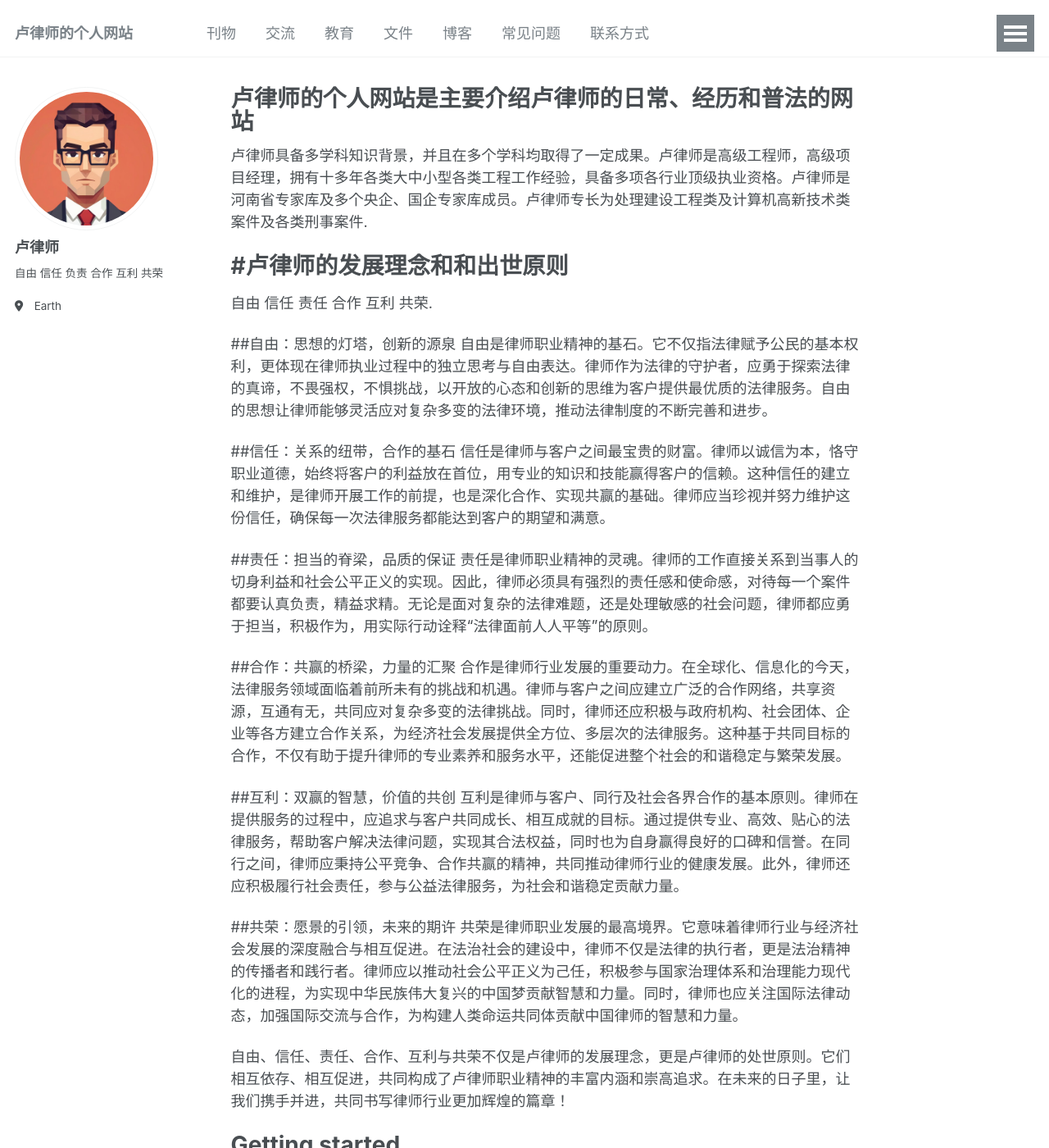
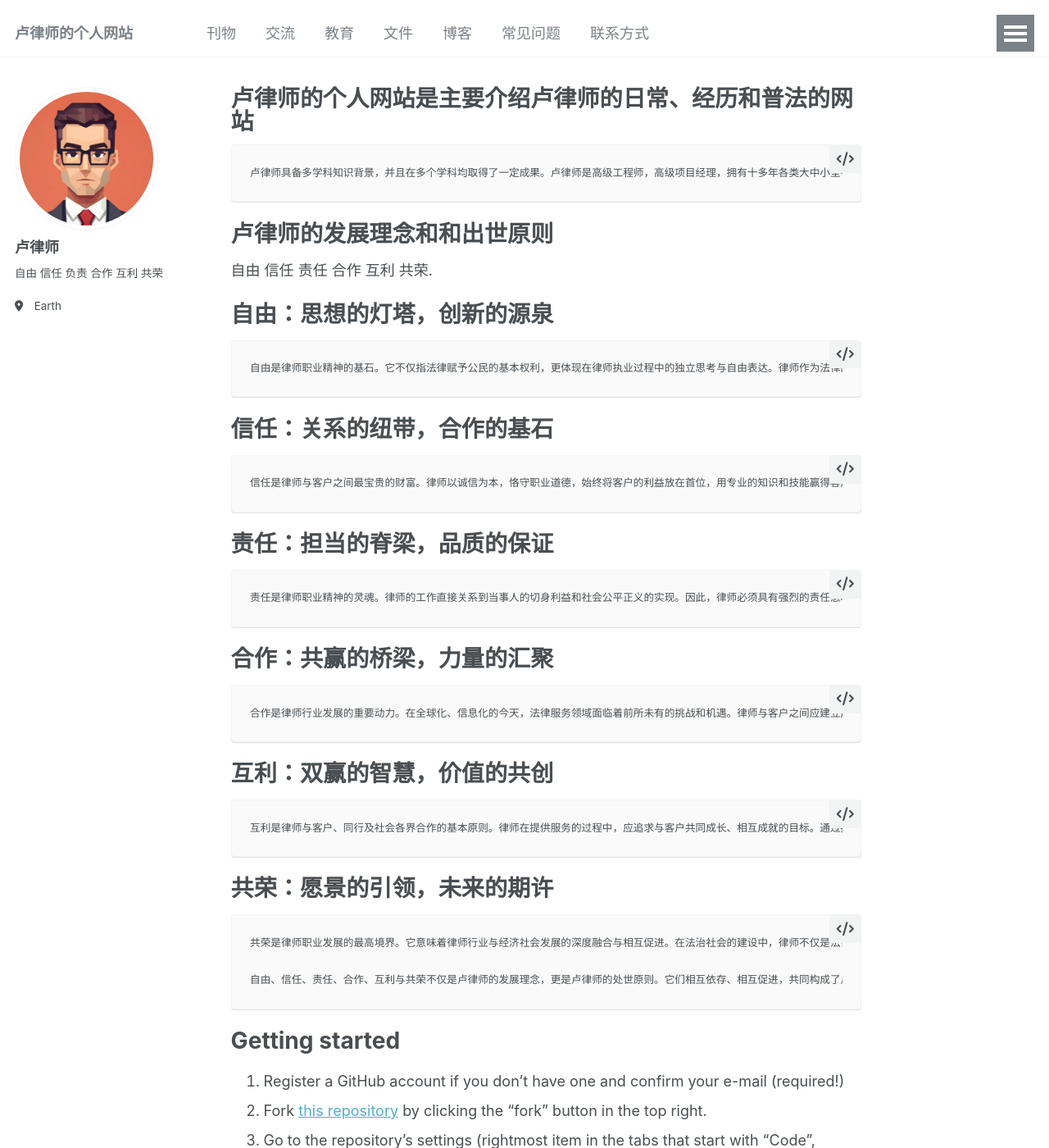
Before and after one commit to LULAWOFFICE/LULAWOFFICE.github.io, a Jekyll site: the page built from _pages/about.md, in a window 1280 px wide and 1400 px high. Shown: the whole window at 82% size. Built offline with Jekyll 4.4.1, drawn with Linux system fonts in a browser that asks for light colours.

```diff
--- a/_pages/about.md
+++ b/_pages/about.md
@@ -7,31 +7,37 @@ redirect_from:
   - /about.html
 ---
 
-卢律师具备多学科知识背景，并且在多个学科均取得了一定成果。卢律师是高级工程师，高级项目经理，拥有十多年各类大中小型各类工程工作经验，具备多项各行业顶级执业资格。卢律师是河南省专家库及多个央企、国企专家库成员。卢律师专长为处理建设工程类及计算机高新技术类案件及各类刑事案件.
+    卢律师具备多学科知识背景，并且在多个学科均取得了一定成果。卢律师是高级工程师，高级项目经理，拥有十多年各类大中小型各类工程工作经验，具备多项各行业顶级执业资格。卢律师是河南省专家库及多个央企、国企专家库成员。卢律师专长为处理建设工程类及计算机高新技术类案件及各类刑事案件.
 
-#卢律师的发展理念和和出世原则
+卢律师的发展理念和和出世原则
 ======
 自由 信任 责任 合作 互利 共荣.
 
-##自由：思想的灯塔，创新的源泉
-自由是律师职业精神的基石。它不仅指法律赋予公民的基本权利，更体现在律师执业过程中的独立思考与自由表达。律师作为法律的守护者，应勇于探索法律的真谛，不畏强权，不惧挑战，以开放的心态和创新的思维为客户提供最优质的法律服务。自由的思想让律师能够灵活应对复杂多变的法律环境，推动法律制度的不断完善和进步。
+自由：思想的灯塔，创新的源泉
+======
+    自由是律师职业精神的基石。它不仅指法律赋予公民的基本权利，更体现在律师执业过程中的独立思考与自由表达。律师作为法律的守护者，应勇于探索法律的真谛，不畏强权，不惧挑战，以开放的心态和创新的思维为客户提供最优质的法律服务。自由的思想让律师能够灵活应对复杂多变的法律环境，推动法律制度的不断完善和进步。
 
-##信任：关系的纽带，合作的基石
-信任是律师与客户之间最宝贵的财富。律师以诚信为本，恪守职业道德，始终将客户的利益放在首位，用专业的知识和技能赢得客户的信赖。这种信任的建立和维护，是律师开展工作的前提，也是深化合作、实现共赢的基础。律师应当珍视并努力维护这份信任，确保每一次法律服务都能达到客户的期望和满意。
+信任：关系的纽带，合作的基石
+======
+    信任是律师与客户之间最宝贵的财富。律师以诚信为本，恪守职业道德，始终将客户的利益放在首位，用专业的知识和技能赢得客户的信赖。这种信任的建立和维护，是律师开展工作的前提，也是深化合作、实现共赢的基础。律师应当珍视并努力维护这份信任，确保每一次法律服务都能达到客户的期望和满意。
 
-##责任：担当的脊梁，品质的保证
-责任是律师职业精神的灵魂。律师的工作直接关系到当事人的切身利益和社会公平正义的实现。因此，律师必须具有强烈的责任感和使命感，对待每一个案件都要认真负责，精益求精。无论是面对复杂的法律难题，还是处理敏感的社会问题，律师都应勇于担当，积极作为，用实际行动诠释“法律面前人人平等”的原则。
+责任：担当的脊梁，品质的保证
+======
+    责任是律师职业精神的灵魂。律师的工作直接关系到当事人的切身利益和社会公平正义的实现。因此，律师必须具有强烈的责任感和使命感，对待每一个案件都要认真负责，精益求精。无论是面对复杂的法律难题，还是处理敏感的社会问题，律师都应勇于担当，积极作为，用实际行动诠释“法律面前人人平等”的原则。
 
-##合作：共赢的桥梁，力量的汇聚
-合作是律师行业发展的重要动力。在全球化、信息化的今天，法律服务领域面临着前所未有的挑战和机遇。律师与客户之间应建立广泛的合作网络，共享资源，互通有无，共同应对复杂多变的法律挑战。同时，律师还应积极与政府机构、社会团体、企业等各方建立合作关系，为经济社会发展提供全方位、多层次的法律服务。这种基于共同目标的合作，不仅有助于提升律师的专业素养和服务水平，还能促进整个社会的和谐稳定与繁荣发展。
+合作：共赢的桥梁，力量的汇聚
+======
+    合作是律师行业发展的重要动力。在全球化、信息化的今天，法律服务领域面临着前所未有的挑战和机遇。律师与客户之间应建立广泛的合作网络，共享资源，互通有无，共同应对复杂多变的法律挑战。同时，律师还应积极与政府机构、社会团体、企业等各方建立合作关系，为经济社会发展提供全方位、多层次的法律服务。这种基于共同目标的合作，不仅有助于提升律师的专业素养和服务水平，还能促进整个社会的和谐稳定与繁荣发展。
 
-##互利：双赢的智慧，价值的共创
-互利是律师与客户、同行及社会各界合作的基本原则。律师在提供服务的过程中，应追求与客户共同成长、相互成就的目标。通过提供专业、高效、贴心的法律服务，帮助客户解决法律问题，实现其合法权益，同时也为自身赢得良好的口碑和信誉。在同行之间，律师应秉持公平竞争、合作共赢的精神，共同推动律师行业的健康发展。此外，律师还应积极履行社会责任，参与公益法律服务，为社会和谐稳定贡献力量。
+互利：双赢的智慧，价值的共创
+======
+    互利是律师与客户、同行及社会各界合作的基本原则。律师在提供服务的过程中，应追求与客户共同成长、相互成就的目标。通过提供专业、高效、贴心的法律服务，帮助客户解决法律问题，实现其合法权益，同时也为自身赢得良好的口碑和信誉。在同行之间，律师应秉持公平竞争、合作共赢的精神，共同推动律师行业的健康发展。此外，律师还应积极履行社会责任，参与公益法律服务，为社会和谐稳定贡献力量。
 
-##共荣：愿景的引领，未来的期许
-共荣是律师职业发展的最高境界。它意味着律师行业与经济社会发展的深度融合与相互促进。在法治社会的建设中，律师不仅是法律的执行者，更是法治精神的传播者和践行者。律师应以推动社会公平正义为己任，积极参与国家治理体系和治理能力现代化的进程，为实现中华民族伟大复兴的中国梦贡献智慧和力量。同时，律师也应关注国际法律动态，加强国际交流与合作，为构建人类命运共同体贡献中国律师的智慧和力量。
+共荣：愿景的引领，未来的期许
+======
+    共荣是律师职业发展的最高境界。它意味着律师行业与经济社会发展的深度融合与相互促进。在法治社会的建设中，律师不仅是法律的执行者，更是法治精神的传播者和践行者。律师应以推动社会公平正义为己任，积极参与国家治理体系和治理能力现代化的进程，为实现中华民族伟大复兴的中国梦贡献智慧和力量。同时，律师也应关注国际法律动态，加强国际交流与合作，为构建人类命运共同体贡献中国律师的智慧和力量。
 
-自由、信任、责任、合作、互利与共荣不仅是卢律师的发展理念，更是卢律师的处世原则。它们相互依存、相互促进，共同构成了卢律师职业精神的丰富内涵和崇高追求。在未来的日子里，让我们携手并进，共同书写律师行业更加辉煌的篇章！
+    自由、信任、责任、合作、互利与共荣不仅是卢律师的发展理念，更是卢律师的处世原则。它们相互依存、相互促进，共同构成了卢律师职业精神的丰富内涵和崇高追求。在未来的日子里，让我们携手并进，共同书写律师行业更加辉煌的篇章！
 
 Getting started
 ======
@@ -64,4 +70,4 @@ Example: editing a markdown file for a talk
 
 了解更多，请关注网站更新
 ------
-卢律师的个人网站将会尽力及时进行更新，如果想要了解更多更详细的相关资讯，请阅读网站各栏目内容。
+    卢律师的个人网站将会尽力及时进行更新，如果想要了解更多更详细的相关资讯，请阅读网站各栏目内容。
```
